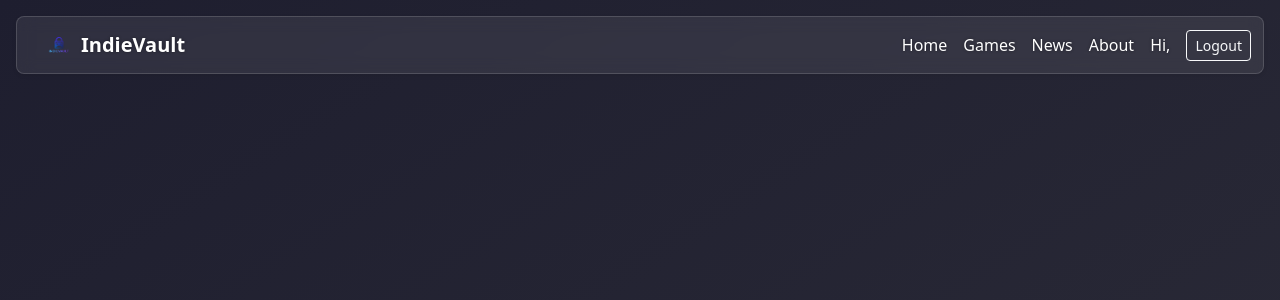
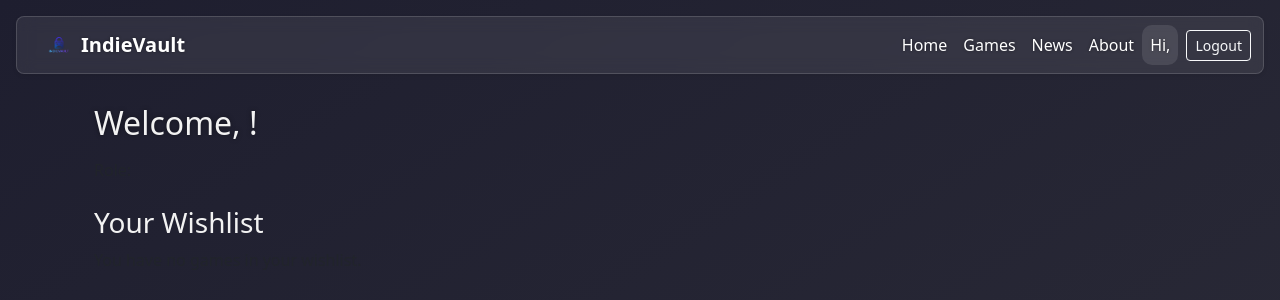
Before and after one commit to rupayan-banerjee/IndieVault, a Vue app in the folder IndieVault/: page /profile in a window 1280 px wide. Shown: the top 300 px of the page. Built offline with nearby package versions, Linux system fonts and the light colour scheme; sample sign-in values are in the browser's storage.

Commit message:
added the profile page properly

```diff
--- a/IndieVault/src/App.vue
+++ b/IndieVault/src/App.vue
@@ -15,10 +15,9 @@
           <span class="navbar-toggler-icon"></span>
         </button>
 
-        <!-- Collapsible nav items -->
         <div class="collapse navbar-collapse" id="navbarNav">
           <ul class="navbar-nav ms-auto">
-            <!-- Navigation links -->
+            <!-- Main links -->
             <li class="nav-item">
               <router-link class="nav-link" to="/">Home</router-link>
             </li>
@@ -32,19 +31,27 @@
               <router-link class="nav-link" to="/about">About</router-link>
             </li>
 
-            <!-- Only show when NOT logged in -->
-            <li class="nav-item" v-if="!isLoggedIn">
-              <router-link class="nav-link" to="/login">Login</router-link>
-            </li>
-            <li class="nav-item" v-if="!isLoggedIn">
-              <router-link class="nav-link" to="/register">Register</router-link>
-            </li>
+            <!-- When NOT logged in -->
+            <template v-if="!isLoggedIn">
+              <li class="nav-item">
+                <router-link class="nav-link" to="/login">Login</router-link>
+              </li>
+              <li class="nav-item">
+                <router-link class="nav-link" to="/register">Register</router-link>
+              </li>
+            </template>
 
-            <!-- Only show when logged in -->
-            <li class="nav-item d-flex align-items-center gap-2" v-else>
-              <span class="nav-link user-name">Hi, {{ currentUser?.name }}</span>
-              <button class="btn btn-sm btn-outline-light" @click="logout">Logout</button>
-            </li>
+            <!-- When logged in -->
+            <template v-else>
+              <li class="nav-item d-flex align-items-center gap-2">
+                <router-link class="nav-link user-name" to="/profile">
+                  Hi, {{ currentUser.name }}
+                </router-link>
+                <button class="btn btn-sm btn-outline-light" @click="logout">
+                  Logout
+                </button>
+              </li>
+            </template>
           </ul>
         </div>
       </div>
@@ -58,6 +65,7 @@
 </template>
 
 <script>
+import { useRouter } from 'vue-router'
 import { computed } from 'vue'
 import auth from './store/auth'
 
@@ -66,9 +74,11 @@ export default {
   setup() {
     const isLoggedIn = computed(() => auth.isLoggedIn.value)
     const currentUser = computed(() => auth.state.currentUser)
+    const router = useRouter()
 
     const logout = () => {
       auth.logout()
+      router.push('/')
       window.location.reload()
     }
 
--- a/IndieVault/src/router/index.js
+++ b/IndieVault/src/router/index.js
@@ -5,6 +5,8 @@ import About from '../views/About.vue'
 import Login from '../views/Login.vue'
 import Register from '../views/Register.vue'
 import Games from '../views/Games.vue'
+import Profile from '../views/Profile.vue'
+import auth from '../store/auth'
 
 const routes = [
     { path: '/', name: 'Home', component: Home },
@@ -12,7 +14,8 @@ const routes = [
     { path: '/about', name: 'About', component: About },
     { path: '/login', name: 'Login', component: Login },
     { path: '/register', name: 'Register', component: Register },
-    { path: '/games', name: 'Games', component: Games }
+    { path: '/games', name: 'Games', component: Games },
+    { path: '/profile', name: 'Profile', component: Profile, meta: { requiresAuth: true } }
 ]
 
 const router = createRouter({
@@ -20,4 +23,11 @@ const router = createRouter({
     routes
 })
 
+router.beforeEach((to, from, next) => {
+    if (to.meta.requiresAuth && !auth.state.currentUser) {
+        return next('/')
+    }
+    next()
+})
+
 export default router
--- /dev/null
+++ b/IndieVault/src/views/Profile.vue
@@ -0,0 +1,96 @@
+<template>
+    <div class="profile container py-4">
+        <!-- User greeting -->
+        <h2 class="mb-3">Welcome, {{ user.name }}!</h2>
+        <p class="text-muted">Role: {{ user.role }}</p>
+
+        <!-- Wishlist section -->
+        <h3 class="mt-4">Your Wishlist</h3>
+        <div v-if="wishlistGames.length" class="row">
+            <div class="col-md-4 mb-4" v-for="game in wishlistGames" :key="game.id">
+                <div class="card h-100 glass-card">
+                    <img :src="getCover(game.cover)" :alt="game.title" class="card-img-top rounded" />
+                    <div class="card-body">
+                        <h5 class="card-title">{{ game.title }}</h5>
+                    </div>
+                </div>
+            </div>
+        </div>
+        <div v-else class="text-muted">You have no games in your wishlist.</div>
+    </div>
+</template>
+
+<script>
+import { ref, computed } from 'vue'
+import auth from '../store/auth'
+import fallbackGames from '../assets/games.json'
+
+export default {
+    name: 'Profile',
+    setup() {
+        // Current user
+        const user = computed(() => auth.state.currentUser)
+
+        // Load full game list (from localStorage or fallback JSON)
+        const storageKey = 'gameList'
+        const saved = JSON.parse(localStorage.getItem(storageKey)) || fallbackGames
+        const gamesList = ref(saved)
+
+        // Load this user’s wishlist IDs
+        const wishlistKey = `wishlistGames_${user.name}`
+        const wishIds = JSON.parse(localStorage.getItem(wishlistKey)) || []
+
+        // Compute the actual games in the wishlist
+        const wishlistGames = computed(() =>
+            gamesList.value.filter(g => g.wishlisted)
+        )
+
+        // Helper to resolve cover image (static asset path)
+        const getCover = filename => {
+            try {
+                return new URL(`../assets/${filename}`, import.meta.url).href
+            } catch {
+                return ''
+            }
+        }
+
+        return {
+            user,
+            wishlistGames,
+            getCover,
+        }
+    }
+}
+</script>
+
+<style scoped>
+.profile {
+    color: #f2f2f2;
+}
+
+.profile h2 {
+    text-shadow: 0 0 5px rgba(0, 0, 0, 0.4);
+}
+
+/* Glass-card style reused from Games.vue */
+.glass-card {
+    background: rgba(255, 255, 255, 0.05);
+    border: 1px solid rgba(255, 255, 255, 0.1);
+    backdrop-filter: blur(6px);
+    border-radius: 12px;
+}
+
+.card-img-top {
+    max-height: 150px;
+    object-fit: cover;
+}
+
+/* Make card titles/text readable */
+.profile .card-title {
+    color: #f2f2f2;
+}
+
+.profile .card-body {
+    color: #e0e0e0;
+}
+</style>
```
